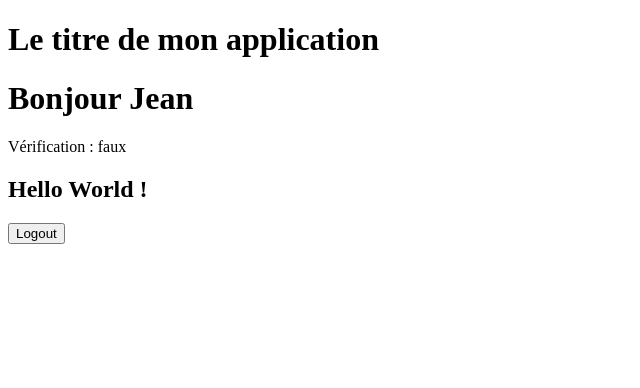
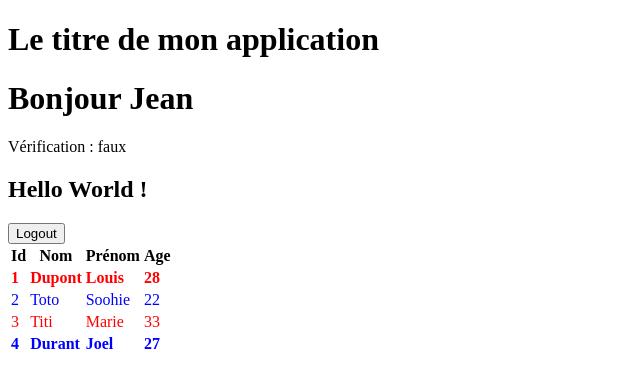
Before and after one commit to formateur1/TD1Ex1Angular, an Angular app: page / in a window 1280 px wide. Shown: the top 388 px of the page, without its empty margins (0-640 px from the left). Built offline with nearby package versions, Linux system fonts and the light colour scheme.

Commit message:
ajout du tableau

```diff
--- a/src/app/app.component.css
+++ b/src/app/app.component.css
@@ -0,0 +1,11 @@
+.first_last {
+    font-weight: bold;
+}
+
+.ligne_even {
+    color: red;
+}
+
+.ligne_odd {
+    color: blue;
+}
--- a/src/app/app.component.html
+++ b/src/app/app.component.html
@@ -10,3 +10,19 @@
 <div *ngIf="element==1; then vrai; else faux">Mon texte non utilisé</div>
   <ng-template #vrai> <button>Login</button> </ng-template>
   <ng-template #faux> <button>Logout</button> </ng-template>
+
+<table>
+  <th>Id</th>
+  <th>Nom</th>
+  <th>Prénom</th>
+  <th>Age</th>
+
+  <tr *ngFor="let e of etudiants; let i=index; let f=first; let l=last; let isEven=even"
+  class="{{choixClasse(f, l, isEven)}}">
+      <td>{{i+1}}</td>
+      <td>{{e.nom}}</td>
+      <td>{{e.prenom}}</td>
+      <td>{{e.age}}</td>
+  </tr>
+
+</table>
--- a/src/app/app.component.ts
+++ b/src/app/app.component.ts
@@ -13,4 +13,30 @@ export class AppComponent {
   verif:boolean = false;
 
   element:number = 15;
+
+  etudiants:any[] = [
+    {"nom":"Dupont", "prenom":"Louis", "age":28},
+    {"nom":"Toto", "prenom":"Soohie", "age":22},
+    {"nom":"Titi", "prenom":"Marie", "age":33},
+    {"nom":"Durant", "prenom":"Joel", "age":27}
+  ]
+
+  choixClasse(isFirst:boolean, isLast:boolean, isEven:boolean)
+  {
+    var ma_classe:string="";
+    if(isFirst || isLast)
+    {
+      ma_classe = "first_last ";
+    }
+    if(isEven)
+    {
+      ma_classe += "ligne_even";
+    }
+    else
+    {
+      ma_classe += "ligne_odd";
+    }
+    return ma_classe;
+  }
+
 }
```
